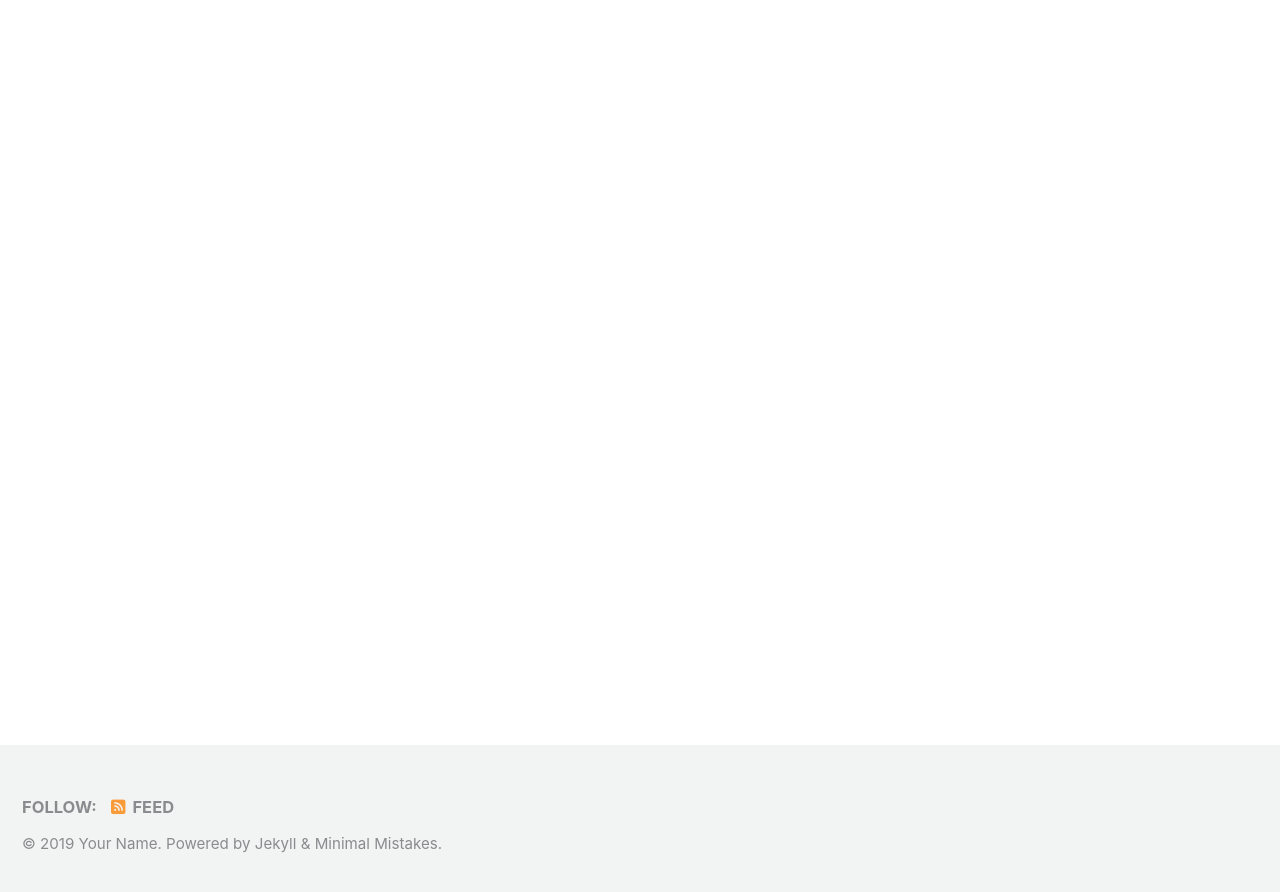
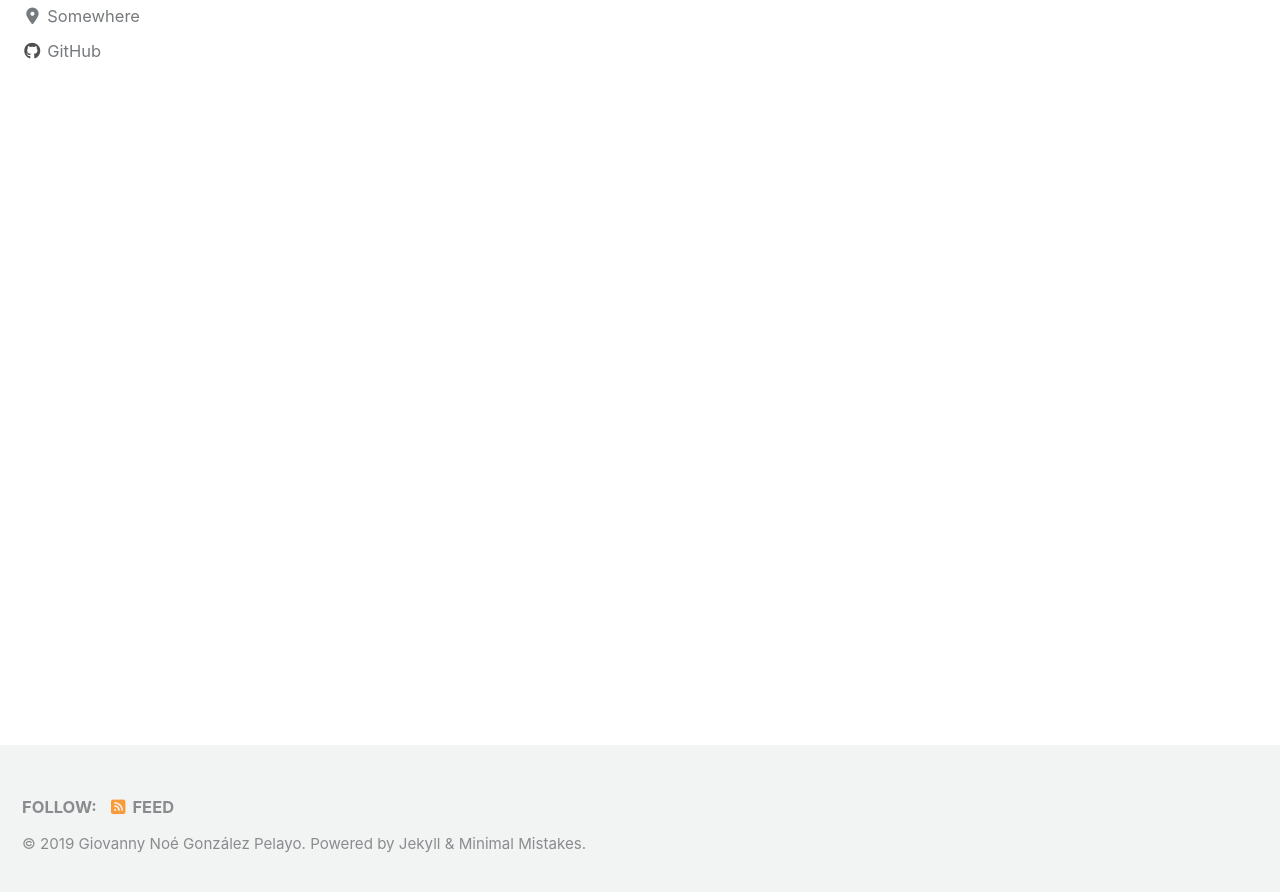
Before and after one commit to giovannyg/giovannyg.github.io, a Jekyll site: the page built from index.html, in a window 1280 px wide and 900 px high, scrolled down 222 px. Shown: the top 892 px of the window. Built offline with Jekyll 4.4.1, drawn with Linux system fonts in a browser that asks for light colours; cached includes are drawn as plain includes; nearby versions of some CDN libraries; the list of posts is cut into pages by our own code; some of the changed text lies outside the part shown.

Commit message:
Basic configuration

```diff
--- a/_config.yml
+++ b/_config.yml
@@ -16,10 +16,10 @@ minimal_mistakes_skin    : "default" # "air", "aqua", "contrast", "dark", "dirt"
 
 # Site Settings
 locale                   : "en-US"
-title                    : "Site Title"
+title                    : "Portfolio"
 title_separator          : "-"
 subtitle                 : # site tagline that appears below site title in masthead
-name                     : "Your Name"
+name                     : "Giovanny Noé González Pelayo"
 description              : "An amazing website."
 url                      : # the base hostname & protocol for your site e.g. "https://mmistakes.github.io"
 baseurl                  : # the subpath of your site, e.g. "/blog"
@@ -107,15 +107,15 @@ analytics:
 
 # Site Author
 author:
-  name             : "Your Name"
+  name             : "Giovanny Noé González Pelayo"
   avatar           : # path of avatar image, e.g. "/assets/images/bio-photo.jpg"
-  bio              : "I am an **amazing** person."
+  bio              : "Portfolio"
   location         : "Somewhere"
   email            :
   links:
     - label: "Email"
       icon: "fas fa-fw fa-envelope-square"
-      # url: mailto:your.name@email.com
+      #url: mailto:giovanny.gop@gmail.com
     - label: "Website"
       icon: "fas fa-fw fa-link"
       # url: "https://your-website.com"
@@ -127,7 +127,7 @@ author:
       # url: "https://facebook.com/"
     - label: "GitHub"
       icon: "fab fa-fw fa-github"
-      # url: "https://github.com/"
+      url: "https://github.com/giovannyg"
     - label: "Instagram"
       icon: "fab fa-fw fa-instagram"
       # url: "https://instagram.com/"
```
